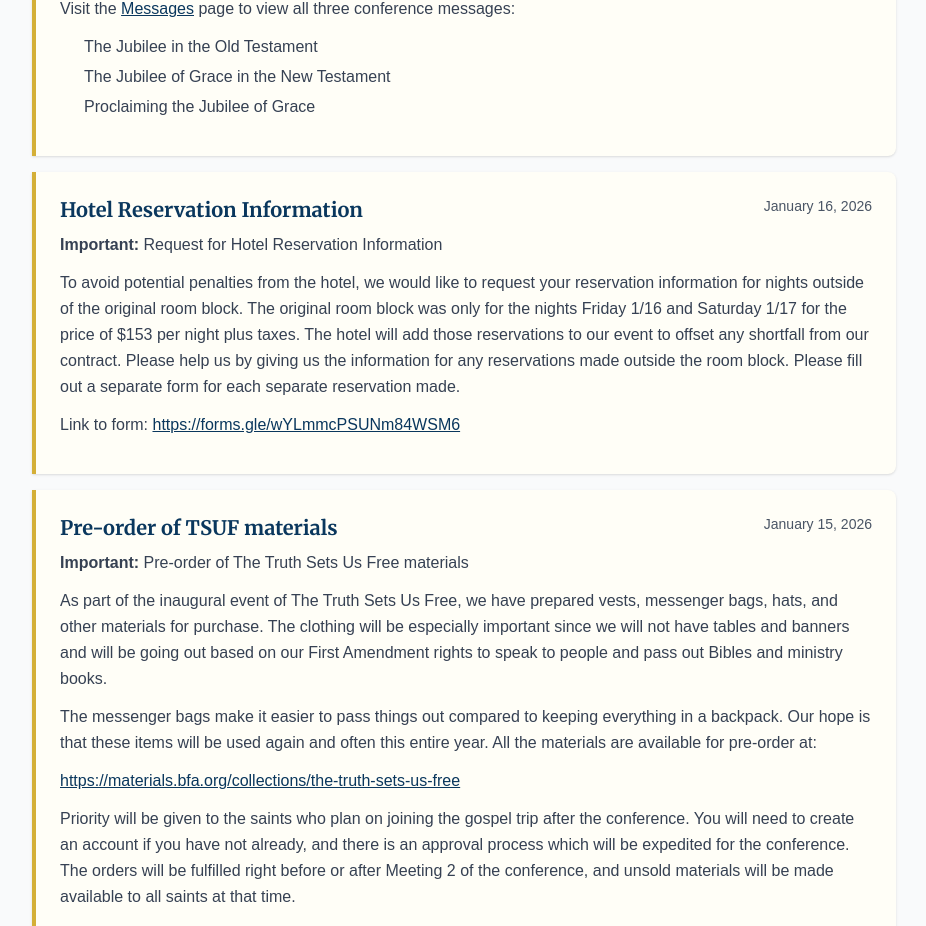
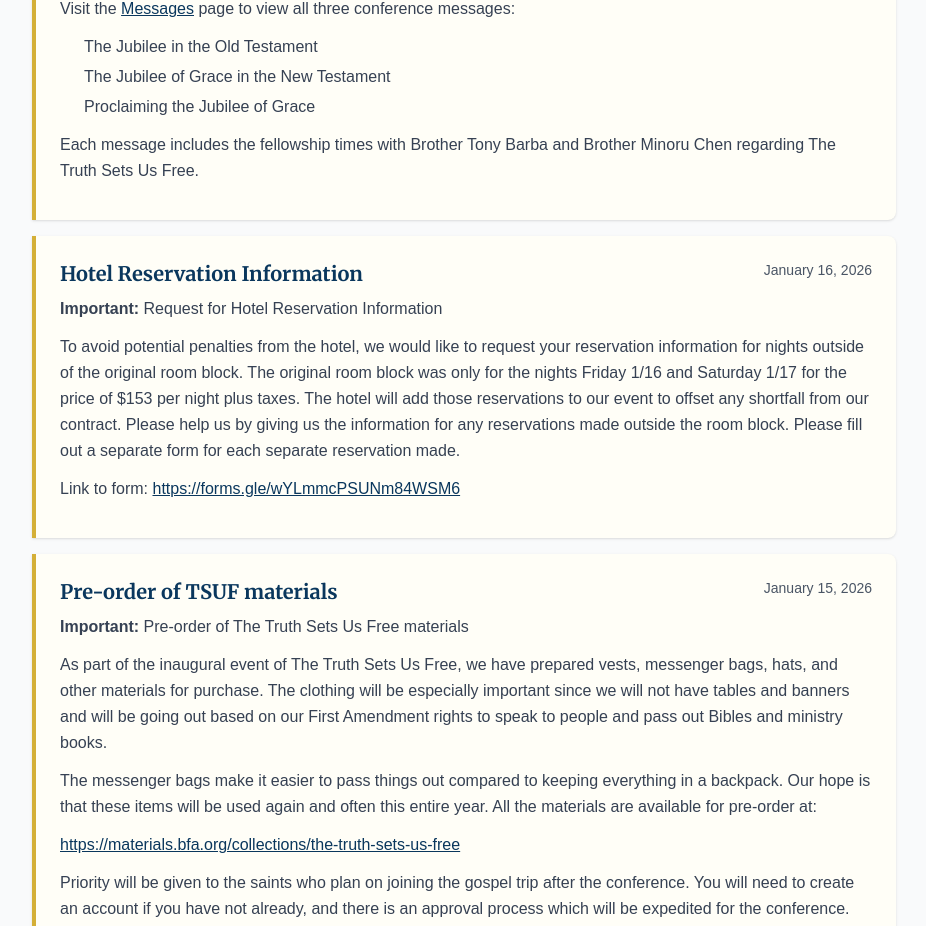
Before and after one commit to pengjc/cbc-next, a Next.js app: page / in a window 1280 px wide. Shown: the part 1020-1946 px from the top of the page, without its empty margins (176-1102 px from the left). Built offline with nearby package versions, Linux system fonts and the light colour scheme.

Commit message:
Update Charleston Gospel House link

```diff
--- a/app/page.tsx
+++ b/app/page.tsx
@@ -48,7 +48,7 @@
                 Messages
               </Link>
               <Link
-                href="/gtca-house"
+                href="/gospel-house"
                 className="hover:text-[#d4af37] transition"
               >
                 Charleston Gospel House
@@ -186,7 +186,7 @@
                 Messages
               </Link>
               <Link
-                href="/gtca-house"
+                href="/gospel-house"
                 onClick={() => setMobileMenuOpen(false)}
                 className="block text-2xl hover:text-[#d4af37] transition py-2"
               >
--- a/content/announcements-compiled.json
+++ b/content/announcements-compiled.json
@@ -1,8 +1,9 @@
 [
   {
+    "id": 6,
     "date": "2026-02-16T00:00:00.000Z",
     "title": "Conference Messages Now Available",
-    "content": "<p>The recorded messages from the 2026 Carolinas Blending Conference are now available to watch online! </p>\n<p>Visit the <a href=\"/messages\">Messages</a> page to view all three conference messages:</p>\n<ul>\n<li>The Jubilee in the Old Testament</li>\n<li>The Jubilee of Grace in the New Testament</li>\n<li>Proclaiming the Jubilee of Grace</li>\n</ul>\n\n",
+    "content": "<p>The recorded messages from the 2026 Carolinas Blending Conference are now available to watch online! </p>\n<p>Visit the <a href=\"/messages\">Messages</a> page to view all three conference messages:</p>\n<ul>\n<li>The Jubilee in the Old Testament</li>\n<li>The Jubilee of Grace in the New Testament</li>\n<li>Proclaiming the Jubilee of Grace</li>\n</ul>\n<p>Each message includes the fellowship times with Brother Tony Barba and Brother Minoru Chen regarding The Truth Sets Us Free.</p>\n",
     "type": "important",
     "slug": "2026-02-16-messages-available"
   },
--- a/content/announcements/2026-02-16-messages-available.md
+++ b/content/announcements/2026-02-16-messages-available.md
@@ -1,4 +1,5 @@
 ---
+id: 6
 title: Conference Messages Now Available
 date: 2026-02-16
 type: important
```
